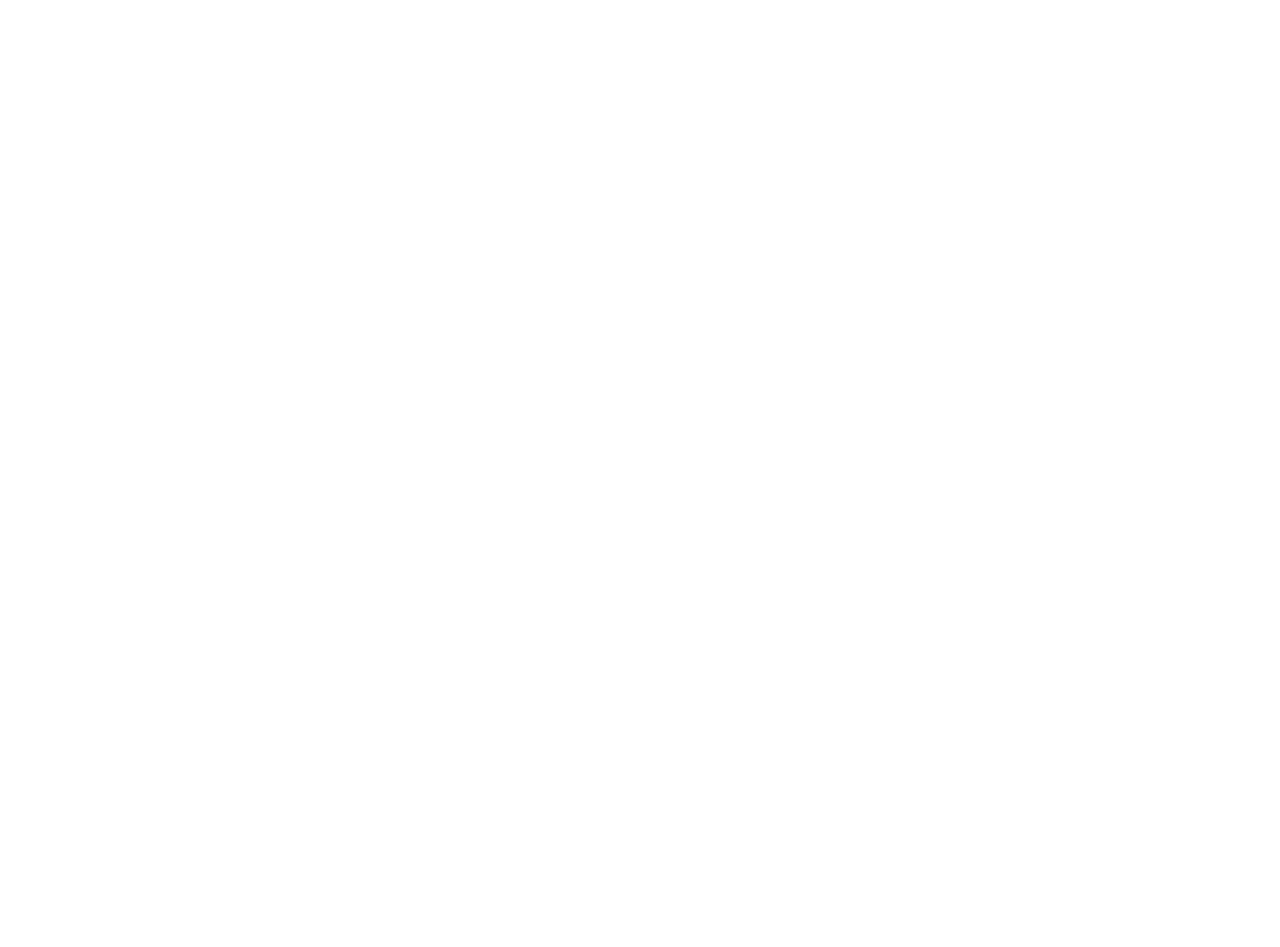
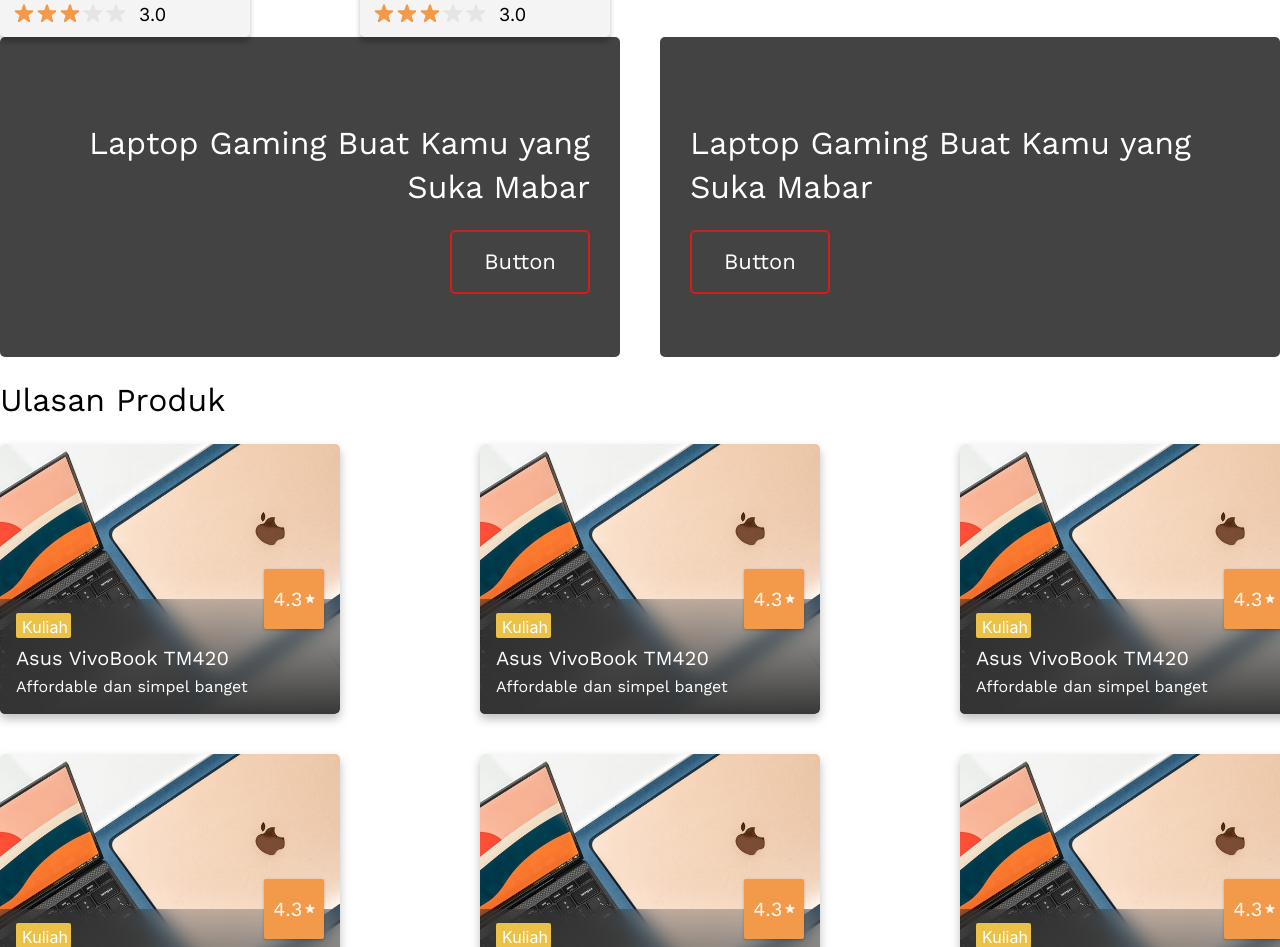
Before and after one commit to Minezee/rah_gadget_fe, a Next.js app: page / in a window 1280 px wide. Shown: the part 1685-2632 px from the top of the page. Before the commit the page ends 955 px from the top, so only its background shows below. Built offline with nearby package versions, Linux system fonts and the light colour scheme; a web font is replaced by a local one.

Commit message:
make rgads and change some on other component

```diff
--- a/components/Button/Button.tsx
+++ b/components/Button/Button.tsx
@@ -12,7 +12,7 @@
 interface ButtonType {
   children: string;
   className?: string;
-  onClick?: () => void;
+  onClick?: any;
 }
 
 const ButtonArrow = ({ children, onClick, className }: ButtonType) => {
@@ -55,7 +55,7 @@
   );
 };
 
-const ButtonCarouselLeft = ({ onClick, className }: { onClick?: () => void, className?: string }) => {
+const ButtonCarouselLeft = ({ onClick, className }: { onClick?: any, className?: string }) => {
   return (
     <ButtonCarouselStyle className={className} onClick={onClick}>
       <svg
@@ -77,7 +77,7 @@
   );
 };
 
-const ButtonCarouselRight = ({ onClick, className }: { onClick?: () => void, className?: string }) => {
+const ButtonCarouselRight = ({ onClick, className }: { onClick?: any, className?: string }) => {
   return (
     <ButtonCarouselStyle className={className} onClick={onClick}>
       <svg
--- a/components/Typography/Typography.tsx
+++ b/components/Typography/Typography.tsx
@@ -26,80 +26,80 @@
   style?: Object
 }
 
-const H1 = ({ className, children }: TypographyType) => {
-  return <H1Style className={className}>{children}</H1Style>;
+const H1 = ({ className, children, style }: TypographyType) => {
+  return <H1Style className={className} style={style}>{children}</H1Style>;
 };
 
-const H2 = ({ className, children }: TypographyType) => {
-  return <H2Style className={className}>{children}</H2Style>;
+const H2 = ({ className, children, style }: TypographyType) => {
+  return <H2Style className={className} style={style}>{children}</H2Style>;
 };
 
-const H3 = ({ className, children }: TypographyType) => {
-  return <H3Style className={className}>{children}</H3Style>;
+const H3 = ({ className, children, style }: TypographyType) => {
+  return <H3Style className={className} style={style}>{children}</H3Style>;
 };
 
-const H4 = ({ className, children }: TypographyType) => {
-  return <H4Style className={className}>{children}</H4Style>;
+const H4 = ({ className, children, style }: TypographyType) => {
+  return <H4Style className={className} style={style}>{children}</H4Style>;
 };
 
-const SH1 = ({ className, children }: TypographyType) => {
-  return <SH1Style className={className}>{children}</SH1Style>;
+const SH1 = ({ className, children, style }: TypographyType) => {
+  return <SH1Style className={className} style={style}>{children}</SH1Style>;
 };
 
-const SH2 = ({ className, children }: TypographyType) => {
-  return <SH2Style className={className}>{children}</SH2Style>;
+const SH2 = ({ className, children, style }: TypographyType) => {
+  return <SH2Style className={className} style={style}>{children}</SH2Style>;
 };
 
-const SH3 = ({ className, children }: TypographyType) => {
-  return <SH3Style className={className}>{children}</SH3Style>;
+const SH3 = ({ className, children, style }: TypographyType) => {
+  return <SH3Style className={className} style={style}>{children}</SH3Style>;
 };
 
-const Lead1 = ({ className, children }: TypographyType) => {
-  return <Lead1Style className={className}>{children}</Lead1Style>;
+const Lead1 = ({ className, children, style }: TypographyType) => {
+  return <Lead1Style className={className} style={style}>{children}</Lead1Style>;
 };
 
-const Lead2 = ({ className, children }: TypographyType) => {
-  return <Lead2Style className={className}>{children}</Lead2Style>;
+const Lead2 = ({ className, children, style }: TypographyType) => {
+  return <Lead2Style className={className} style={style}>{children}</Lead2Style>;
 };
 
-const Lead3 = ({ className, children }: TypographyType) => {
-  return <Lead3Style className={className}>{children}</Lead3Style>;
+const Lead3 = ({ className, children, style }: TypographyType) => {
+  return <Lead3Style className={className} style={style}>{children}</Lead3Style>;
 };
 
-const Lead4 = ({ className, children }: TypographyType) => {
-  return <Lead4Style className={className}>{children}</Lead4Style>;
+const Lead4 = ({ className, children, style }: TypographyType) => {
+  return <Lead4Style className={className} style={style}>{children}</Lead4Style>;
 };
 
-const Body1 = ({ className, children }: TypographyType) => {
-  return <Body1Style className={className}>{children}</Body1Style>;
+const Body1 = ({ className, children, style }: TypographyType) => {
+  return <Body1Style className={className} style={style}>{children}</Body1Style>;
 };
 
-const Body2 = ({ className, children }: TypographyType) => {
-  return <Body2Style className={className}>{children}</Body2Style>;
+const Body2 = ({ className, children, style }: TypographyType) => {
+  return <Body2Style className={className} style={style}>{children}</Body2Style>;
 };
 
-const Body3 = ({ className, children }: TypographyType) => {
-  return <Body3Style className={className}>{children}</Body3Style>;
+const Body3 = ({ className, children, style }: TypographyType) => {
+  return <Body3Style className={className} style={style}>{children}</Body3Style>;
 };
 
-const Label1 = ({ className, children }: TypographyType) => {
-  return <Label1Style className={className}>{children}</Label1Style>;
+const Label1 = ({ className, children, style }: TypographyType) => {
+  return <Label1Style className={className} style={style}>{children}</Label1Style>;
 };
 
-const Label2 = ({ className, children }: TypographyType) => {
-  return <Label2Style className={className}>{children}</Label2Style>;
+const Label2 = ({ className, children, style }: TypographyType) => {
+  return <Label2Style className={className} style={style}>{children}</Label2Style>;
 };
 
-const Label3 = ({ className, children }: TypographyType) => {
-  return <Label3Style className={className}>{children}</Label3Style>;
+const Label3 = ({ className, children, style }: TypographyType) => {
+  return <Label3Style className={className} style={style}>{children}</Label3Style>;
 };
 
-const Label4 = ({ className, children }: TypographyType) => {
-  return <Label4Style className={className}>{children}</Label4Style>;
+const Label4 = ({ className, children, style }: TypographyType) => {
+  return <Label4Style className={className} style={style}>{children}</Label4Style>;
 };
 
-const Label5 = ({ className, children }: TypographyType) => {
-  return <Label5Style className={className}>{children}</Label5Style>;
+const Label5 = ({ className, children, style }: TypographyType) => {
+  return <Label5Style className={className} style={style}>{children}</Label5Style>;
 };
 
 export {
--- a/components/card/card-product/card-product.elements.tsx
+++ b/components/card/card-product/card-product.elements.tsx
@@ -18,7 +18,7 @@
   background: ${backgroundColor.whiteCard};
   box-shadow: 0px 5px 5px rgba(0, 0, 0, 0.25);
   border-radius: 5px;
-  margin-left: 100px;
+  // margin-left: 100px;
   overflow: hidden;
 `;
 
--- a/components/container/container.elements.tsx
+++ b/components/container/container.elements.tsx
@@ -4,7 +4,7 @@
 const ContainerStyle = styled.div`
 	width: 100%;
 	height: 100%;
-	max-width: ${device.starter_kit};
+	max-width: ${device.starter_kit}px;
 	margin: 0 auto;
 `;
 
--- /dev/null
+++ b/components/index/index.elements.tsx
@@ -0,0 +1,62 @@
+import styled from "styled-components";
+import { mainColor, textColor } from "../../styles/mixin";
+import { ButtonCTA } from "../button/button";
+import { SH2 } from "../typography/typography";
+
+const RGAdsContainer = styled.div`
+  width: 100%;
+  height: 100%;
+  display: flex;
+  justify-content: space-between;
+  align-items: center;
+`
+
+const RGAdsLeft = () => {
+  return (
+    <RGAdsLeftStyle>
+      <SH2 style={{ textAlign: "right" }}>Laptop Gaming Buat Kamu yang Suka Mabar</SH2>
+      <ButtonCTA>Button</ButtonCTA>
+    </RGAdsLeftStyle>
+  );
+};
+
+const RGAdsRight = () => {
+  return (
+    <RGAdsRightStyle>
+      <SH2 style={{ textAlign: "left" }}>
+        Laptop Gaming Buat Kamu yang Suka Mabar
+      </SH2>
+      <ButtonCTA>Button</ButtonCTA>
+    </RGAdsRightStyle>
+  );
+};
+
+const RGAdsLeftStyle = styled.div`
+  width: 620px;
+  height: 320px;
+  border-radius: 5px;
+  padding: 30px;
+  background: ${mainColor.primary};
+  color: ${textColor.white};
+
+  display: flex;
+  flex-direction: column;
+  justify-content: center;
+  align-items: flex-end;
+`;
+
+const RGAdsRightStyle = styled.div`
+  width: 620px;
+  height: 320px;
+  border-radius: 5px;
+  padding: 30px;
+  color: ${textColor.white};
+  background: ${mainColor.primary};
+
+  display: flex;
+  flex-direction: column;
+  justify-content: center;
+  align-items: flex-start;
+`;
+
+export { RGAdsLeft, RGAdsRight, RGAdsContainer };
--- /dev/null
+++ b/components/product-list/product-list.elements.tsx
@@ -0,0 +1,20 @@
+import styled from "styled-components";
+import { device } from '../../styles/mixin';
+
+const ProductListWrapper = styled.div<{gridCount: number, itemWidth: number}>`
+  // display: flex;
+  // justify-content: space-between;
+  // align-items: center;
+  // flex-wrap: wrap;
+
+  display: grid;
+  grid-row-gap: 40px;
+  ${props => {
+    return`
+      grid-template-columns: repeat(${props.gridCount}, 1fr);
+      grid-column-gap: ${(device.starter_kit - (props.itemWidth * props.gridCount))/props.gridCount}px;
+    `
+  }}
+`;
+
+export { ProductListWrapper };
--- /dev/null
+++ b/components/product-list/product-list.tsx
@@ -0,0 +1,15 @@
+import { ProductListWrapper } from "./product-list.elements";
+
+interface ProductListType {
+  children: JSX.Element | JSX.Element[];
+  gridCount: number,
+  itemWidth: number
+}
+
+const ProductList = ({ children, gridCount, itemWidth }: ProductListType) => {
+  return <ProductListWrapper gridCount={gridCount} itemWidth={itemWidth}>
+    {children}
+  </ProductListWrapper>
+};
+
+export default ProductList;
--- a/pages/index.tsx
+++ b/pages/index.tsx
@@ -3,14 +3,14 @@
 import Image from "next/image";
 import styles from "../styles/Home.module.css";
 import Dropdown from "../components/dropdown/dropdown";
-import {
-  ButtonCarouselLeft,
-  ButtonCarouselRight,
-  ButtonCTA,
-  ButtonArrow,
-  ButtonLink,
-  ButtonAlternativeLink,
-} from "../components/button/button";
+// import {
+//   ButtonCarouselLeft,
+//   ButtonCarouselRight,
+//   ButtonCTA,
+//   ButtonArrow,
+//   ButtonLink,
+//   ButtonAlternativeLink,
+// } from "../components/button/button";
 import {
   Body1,
   Body2,
@@ -33,6 +33,8 @@
 import { RootState } from "../store/reducers";
 import { setSearchAttr } from "../store/actions/search";
 import SliderList from "../components/slider-list/slider-list";
+import ProductList from "../components/product-list/product-list";
+import { RGAdsContainer, RGAdsLeft, RGAdsRight } from "../components/index/index.elements";
 
 const Home: NextPage = () => {
   const [scrollPercentage, setScrollPercentage] = useState(0);
@@ -96,7 +98,7 @@
 
       <Container>
         <SH2>Artikel Terbaru</SH2>
-        <SliderList>
+        <SliderList sliderWidth={372}>
           <CardArticle></CardArticle>
           <CardArticle></CardArticle>
           <CardArticle></CardArticle>
@@ -108,6 +110,37 @@
           <CardArticle></CardArticle>
         </SliderList>
       </Container>
+
+      <Container>
+        <SH2>Laptop terbaik harga 7 Jutaan</SH2>
+        <ProductList gridCount={4} itemWidth={250}>
+          <CardProduct rating={3} label="Gamink" type="gaming"></CardProduct>
+          <CardProduct rating={3} label="Gamink" type="gaming"></CardProduct>
+          <CardProduct rating={3} label="Gamink" type="gaming"></CardProduct>
+          <CardProduct rating={3} label="Gamink" type="gaming"></CardProduct>
+          <CardProduct rating={3} label="Gamink" type="gaming"></CardProduct>
+          <CardProduct rating={3} label="Gamink" type="gaming"></CardProduct>
+        </ProductList>
+      </Container>
+
+      <Container>
+        <RGAdsContainer>
+          <RGAdsLeft></RGAdsLeft>
+          <RGAdsRight></RGAdsRight>
+        </RGAdsContainer>
+      </Container>
+
+      <Container>
+        <SH2>Ulasan Produk</SH2>
+        <ProductList gridCount={3} itemWidth={340}>
+          <CardReview></CardReview>
+          <CardReview></CardReview>
+          <CardReview></CardReview>
+          <CardReview></CardReview>
+          <CardReview></CardReview>
+          <CardReview></CardReview>
+        </ProductList>
+      </Container>
     </div>
   );
 };
--- a/styles/mixin.tsx
+++ b/styles/mixin.tsx
@@ -16,7 +16,7 @@
   tablet_md: `(max-width: ${guide.size.md}px)`,
   tablet_lg: `(max-width: ${guide.size.lg}px)`,
   laptop_md: `(max-width: ${guide.size.xl}px)`,
-  starter_kit: `1440px`,
+  starter_kit: 1440,
   // starter_kit: `1080px`,
 };
 
```
Also changed, not shown: components/slider-list/slider-list.tsx (+14 -7 lines).
